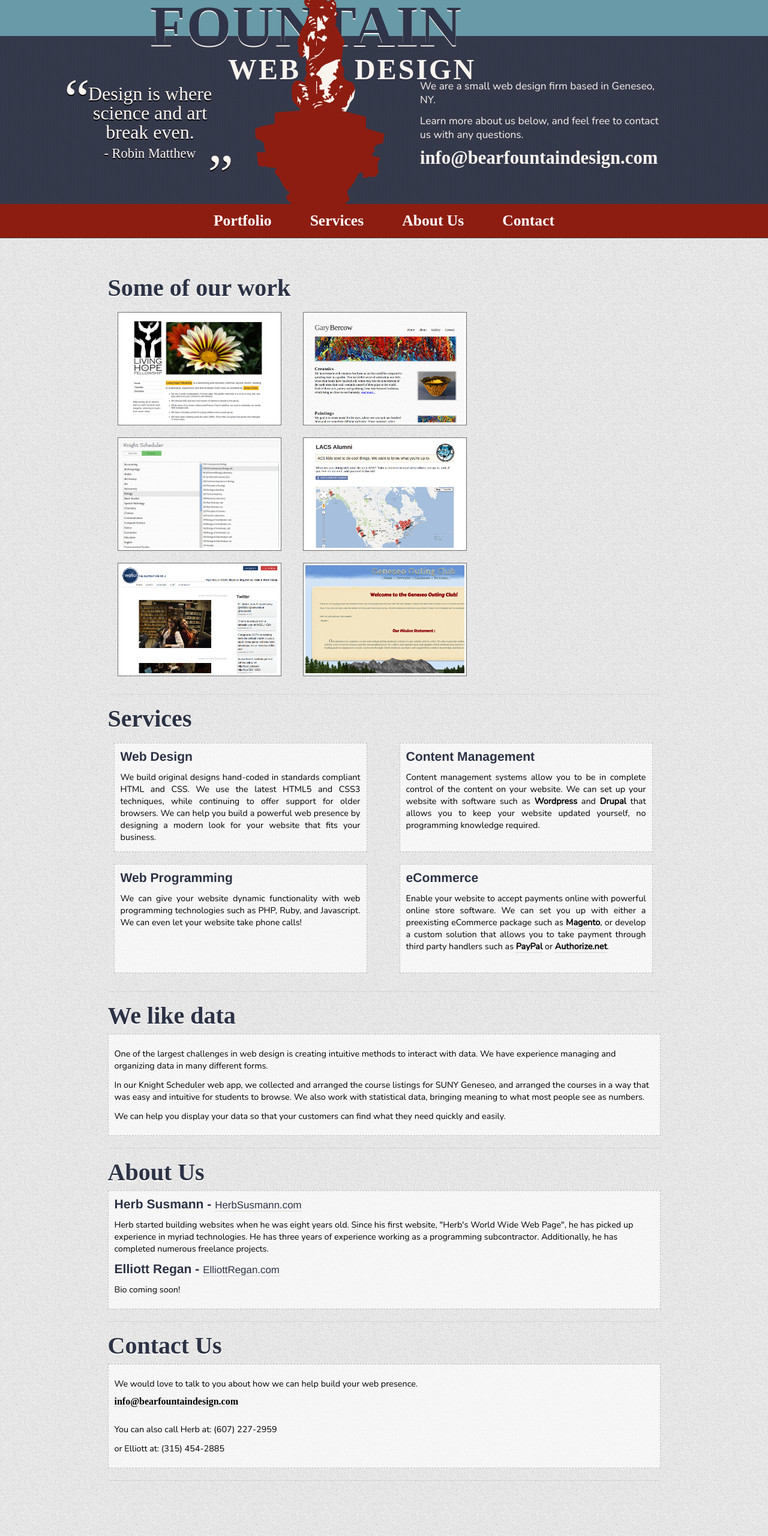
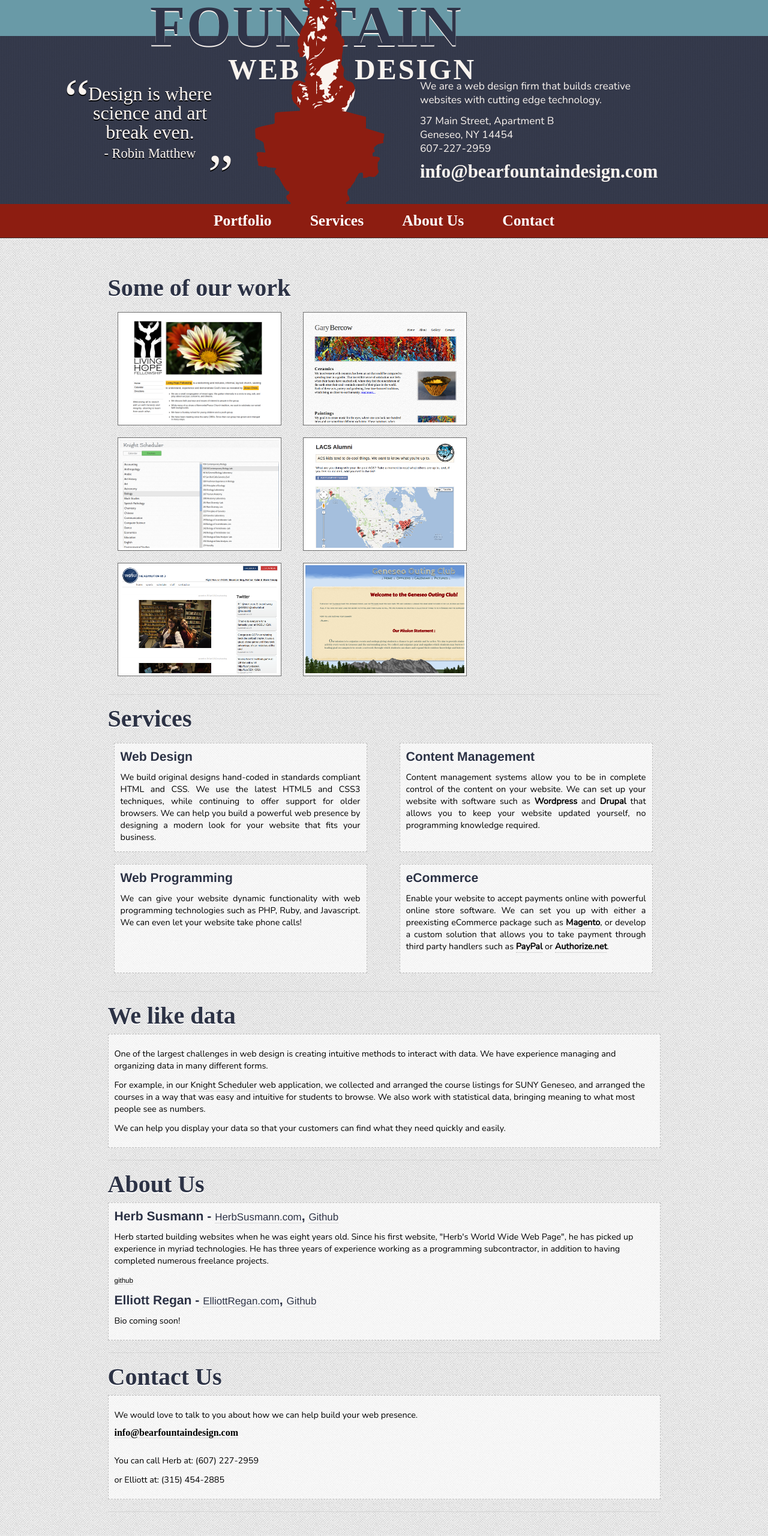
Before and after one commit to herbps10/bearfountain, a plain HTML site: page index.html in a window 1280 px wide. Shown: the part 180-2740 px from the top of the page at 60% size. Drawn offline with nearby package versions, Linux system fonts and the light colour scheme; a web font is replaced by a local one.

Commit message:
Changed title; added microdata

```diff
--- a/index.html
+++ b/index.html
@@ -2,12 +2,12 @@
 <!DOCTYPE html>
 <html>
   <head>
-    <title>Bear Fountain Design</title>
-        <meta http-equiv="Content-type" content="text/html; charset=utf-8" />
+    <title>Bear Fountain Design - Web Design &amp; Development</title>
+    <meta http-equiv="Content-type" content="text/html; charset=utf-8" />
     <meta name='keywords' content='geneseo new york web design programming bear fountain design' />
     <meta name='description' content='Bear Fountain Web Design is a small web design company based in Geneseo, New York. We have over five years of experience building beautiful web sites for organizations, businesses, and individuals.' />
 
-        <link rel="stylesheet" href="css/styles.css" type="text/css" />
+    <link rel="stylesheet" href="css/styles.css" type="text/css" />
 
     <script type='text/javascript' src='https://ajax.googleapis.com/ajax/libs/jquery/1.7.2/jquery.min.js'></script>
     <script type='text/javascript' src='js/jquery.smooth-scroll.min.js'></script>
@@ -62,9 +62,18 @@
       <div class="bg_bottom"></div>
     </div>
     <div id="bear_text">
-      <div id="right_of_bear">
-        <p class="large">We are a small web design firm based in Geneseo, NY. </p>
-        <p>Learn more about us below, and feel free to contact us with any questions.</p>
+      <div id="right_of_bear" itemscope itemtype='http://data-vocabulary.org/Organization'>
+        <span style='display: none' itemprop='name'>Bear Fountain Design</span>
+        <span style='display: none' itemprop='url'>http://bearfountaindesign.com</span>
+
+        <p class="large">We are a web design firm that builds creative websites with cutting edge technology. </p>
+        <p>
+          <span itemprop='address' itemscope itemtype="http://data-vocabulary.org/Address">
+            <span itemprop='street-address'>37 Main Street, Apartment B</span><br/>
+            <span itemprop='locality'>Geneseo</span>, <span itemprop='region'>NY</span> 14454<br/>
+          </span>
+          <span itemprop='tel'>607-227-2959</span>
+        </p>
         <a href='mailto:info@bearfountaindesign.com'>info@bearfountaindesign.com</a>
       </div>
       <div id="left_of_bear">
@@ -122,7 +131,9 @@
             <h2>We like data</h2>
             <div class="light_wrapper">
               <p>One of the largest challenges in web design is creating intuitive methods to interact with data. We have experience managing and organizing data in many different forms.</p>
-              <p>In our <a href="http://www.knightscheduler.com">Knight Scheduler</a> web app, we collected and arranged the course listings for SUNY Geneseo, and arranged the courses in a way that was easy and intuitive for students to browse. We also work with statistical data, bringing meaning to what most people see as numbers.</p>
+
+              <p>For example, in our <a href="http://www.knightscheduler.com">Knight Scheduler</a> web application, we collected and arranged the course listings for SUNY Geneseo, and arranged the courses in a way that was easy and intuitive for students to browse. We also work with statistical data, bringing meaning to what most people see as numbers.</p>
+
               <p>We can help you display your data so that your customers can find what they need quickly and easily.</p>
             </div>
           </div>
@@ -133,11 +144,12 @@
             <h2>About Us</h2>
             <div id="us" class="light_wrapper">
               <div id="herb">
-                <h3>Herb Susmann - <a href="http://www.herbsusmann.com">HerbSusmann.com</a></h3>
-                <p>Herb started building websites when he was eight years old. Since his first website, "Herb's World Wide Web Page", he has picked up experience in myriad technologies. He has three years of experience working as a programming subcontractor. Additionally, he has completed numerous freelance projects.</p>
+                <h3>Herb Susmann - <a href="http://www.herbsusmann.com">HerbSusmann.com</a>, <a href='http://github.com/herbps10'>Github</a></h3>
+                <p>Herb started building websites when he was eight years old. Since his first website, "Herb's World Wide Web Page", he has picked up experience in myriad technologies. He has three years of experience working as a programming subcontractor, in addition to having completed numerous freelance projects.</p>
+                <p><a href='http://github.com/herbps10'>github</a></p>
               </div>
               <div id="elliott">
-                <h3>Elliott Regan - <a href="http://www.eregan.db-dev.info">ElliottRegan.com</a></h3>
+                <h3>Elliott Regan - <a href="http://www.eregan.db-dev.info">ElliottRegan.com</a>, <a href='http://github.com/elliottregan'>Github</a></h3>
                 <p>Bio coming soon!</p>
               </div>
             </div>
@@ -150,7 +162,8 @@
             <div class="light_wrapper">
               <p>We would love to talk to you about how we can help build your web presence.</p>
               <a href='mailto:info@bearfountaindesign.com'>info@bearfountaindesign.com</a><br /><br />
-              <p>You can also call Herb at: (607) 227-2959</p>
+
+              <p>You can call Herb at: (607) 227-2959</p>
               <p>or Elliott at: (315) 454-2885</p>
             </div>
           </div>
```
